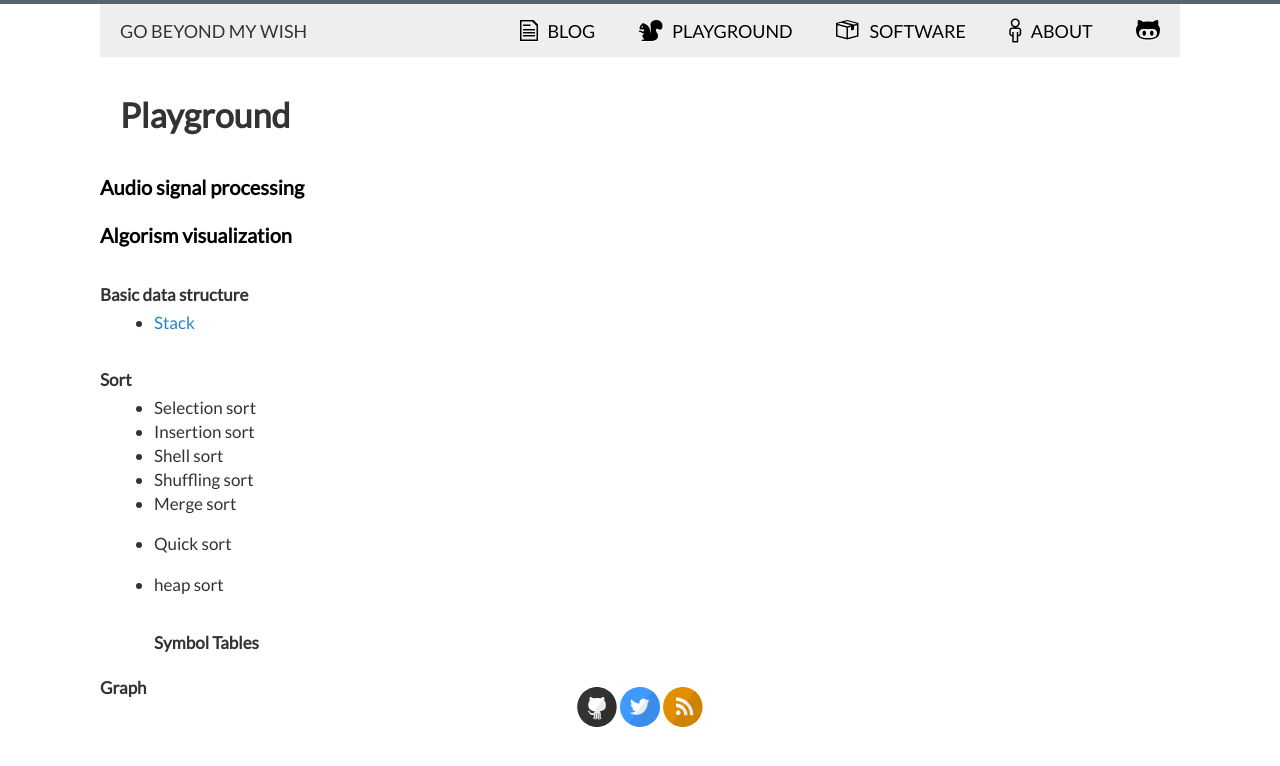
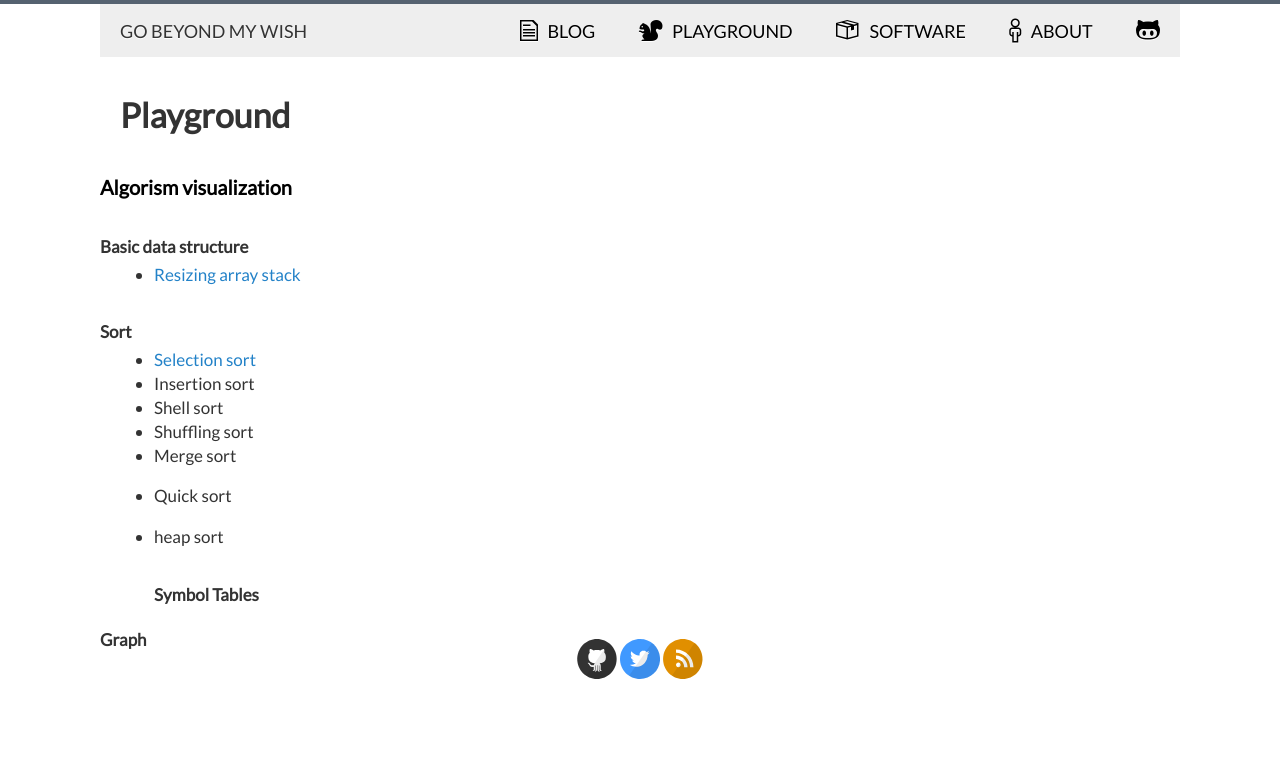
Before and after one commit to kumabook/kumabook.github.io, a Jekyll site: the page built from playground.md, in a window 1280 px wide. Shown: the top 766 px of the page. Built offline with Jekyll 4.4.1, drawn with Linux system fonts in a browser that asks for light colours; Markdown is read by kramdown in place of the engine named in the settings.

Commit message:
Add link of kumagorithm playground

```diff
--- a/playground.md
+++ b/playground.md
@@ -4,14 +4,12 @@ title: Playground
 ---
 
 # Playground
-## Audio signal processing
-
 ## Algorism visualization
 ### Basic data structure
-* [Stack](./playground/vector.html)
+* [Resizing array stack](./playground/index.html#stack)
 
 ### Sort
-* Selection sort
+* [Selection sort](./playground/index.html#selection-sort)
 * Insertion sort
 * Shell sort
 * Shuffling sort
```
